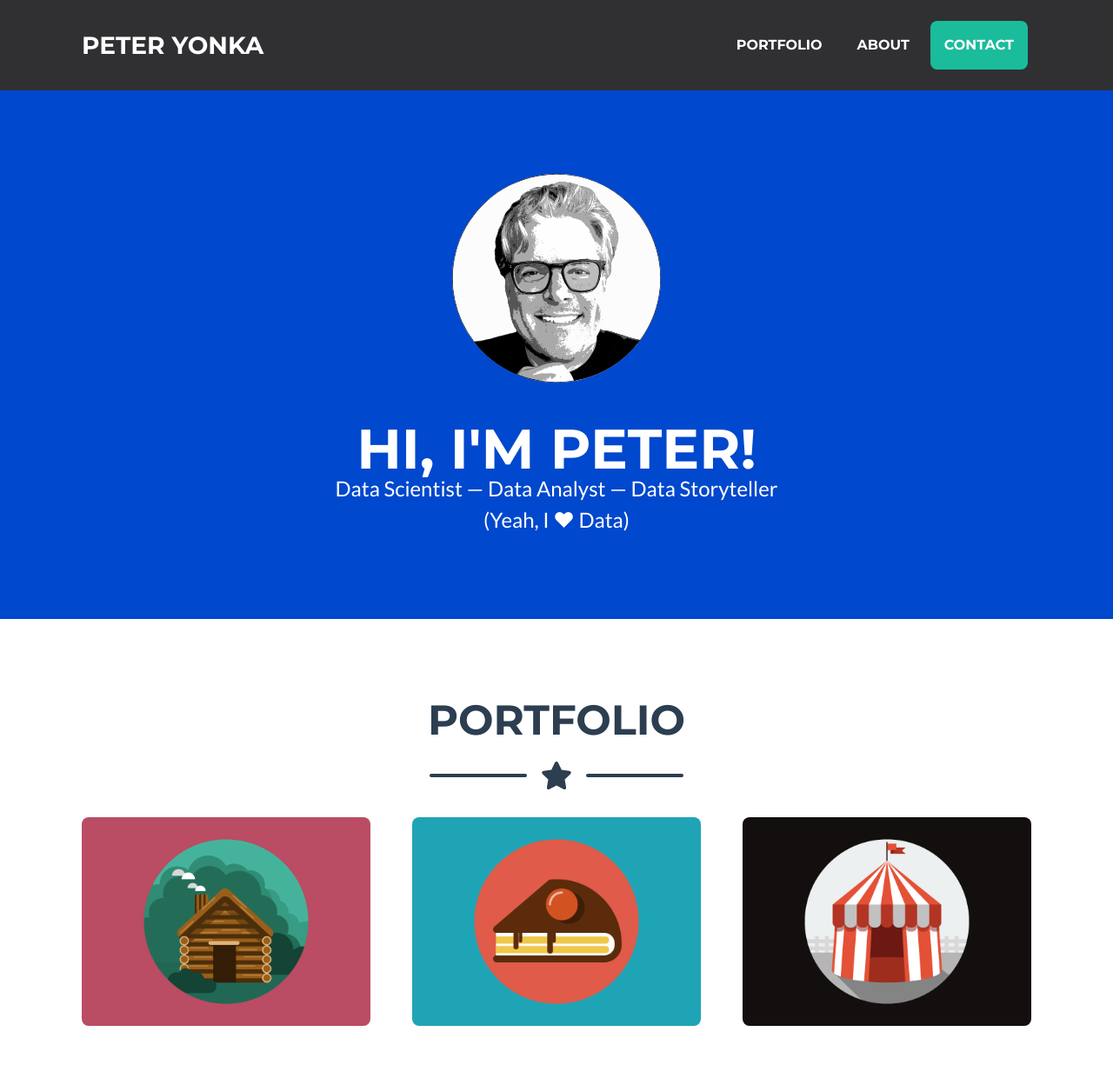
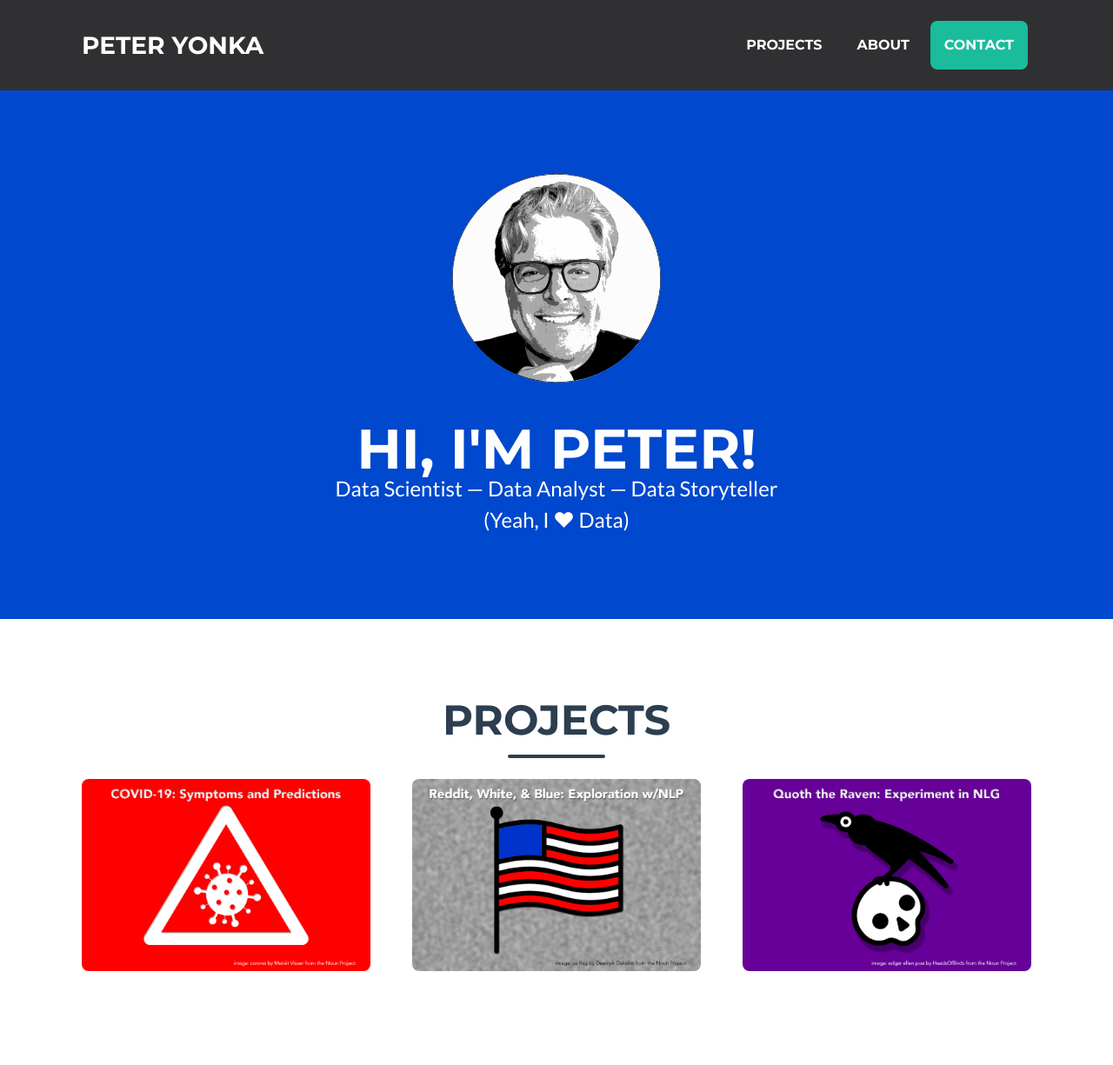
Before and after one commit to peteryonka/peteryonka.github.io, a plain HTML site: page index.html in a window 1280 px wide. Shown: the top 1225 px of the page at 87% size. Drawn offline with nearby package versions, Linux system fonts and the light colour scheme.

Commit message:
add project images

```diff
--- a/index.html
+++ b/index.html
@@ -27,7 +27,7 @@
                 </button>
                 <div class="collapse navbar-collapse" id="navbarResponsive">
                     <ul class="navbar-nav ml-auto">
-                        <li class="nav-item mx-0 mx-lg-1"><a class="nav-link py-3 px-0 px-lg-3 rounded js-scroll-trigger" href="#portfolio">Portfolio</a></li>
+                        <li class="nav-item mx-0 mx-lg-1"><a class="nav-link py-3 px-0 px-lg-3 rounded js-scroll-trigger" href="#portfolio">Projects</a></li>
                         <li class="nav-item mx-0 mx-lg-1"><a class="nav-link py-3 px-0 px-lg-3 rounded js-scroll-trigger" href="#about">About</a></li>
                         <li class="nav-item mx-0 mx-lg-1"><a class="nav-link py-3 px-0 px-lg-3 rounded js-scroll-trigger" href="#contact">Contact</a></li>
                     </ul>
@@ -56,12 +56,12 @@
         <section class="page-section portfolio" id="portfolio">
             <div class="container">
                 <!-- Portfolio Section Heading-->
-                <h2 class="page-section-heading text-center text-uppercase text-secondary mb-0">Portfolio</h2>
+                <h2 class="page-section-heading text-center text-uppercase text-secondary mb-0">Projects</h2>
                 <!-- Icon Divider-->
                 <div class="divider-custom">
                     <div class="divider-custom-line"></div>
-                    <div class="divider-custom-icon"><i class="fas fa-star"></i></div>
-                    <div class="divider-custom-line"></div>
+                    <!--<div class="divider-custom-icon"><i class="fas fa-star"></i></div>
+                    <div class="divider-custom-line"></div>-->
                 </div>
                 <!-- Portfolio Grid Items-->
                 <div class="row justify-content-center">
@@ -71,7 +71,7 @@
                             <div class="portfolio-item-caption d-flex align-items-center justify-content-center h-100 w-100">
                                 <div class="portfolio-item-caption-content text-center text-white"><i class="fas fa-plus fa-3x"></i></div>
                             </div>
-                            <img class="img-fluid" src="assets/img/portfolio/cabin.png" alt="" />
+                            <img class="img-fluid" src="assets/img/portfolio/Covid.png" alt="" />
                         </div>
                     </div>
                     <!-- Portfolio Item 2-->
@@ -80,7 +80,7 @@
                             <div class="portfolio-item-caption d-flex align-items-center justify-content-center h-100 w-100">
                                 <div class="portfolio-item-caption-content text-center text-white"><i class="fas fa-plus fa-3x"></i></div>
                             </div>
-                            <img class="img-fluid" src="assets/img/portfolio/cake.png" alt="" />
+                            <img class="img-fluid" src="assets/img/portfolio/Reddit.png" alt="" />
                         </div>
                     </div>
                     <!-- Portfolio Item 3-->
@@ -89,10 +89,10 @@
                             <div class="portfolio-item-caption d-flex align-items-center justify-content-center h-100 w-100">
                                 <div class="portfolio-item-caption-content text-center text-white"><i class="fas fa-plus fa-3x"></i></div>
                             </div>
-                            <img class="img-fluid" src="assets/img/portfolio/circus.png" alt="" />
+                            <img class="img-fluid" src="assets/img/portfolio/Raven.png" alt="" />
                         </div>
                     </div>
-                    <!-- Portfolio Item 4-->
+                    <!-- Portfolio Item 4
                     <div class="col-md-6 col-lg-4 mb-5 mb-lg-0">
                         <div class="portfolio-item mx-auto" data-toggle="modal" data-target="#portfolioModal4">
                             <div class="portfolio-item-caption d-flex align-items-center justify-content-center h-100 w-100">
@@ -101,7 +101,8 @@
                             <img class="img-fluid" src="assets/img/portfolio/game.png" alt="" />
                         </div>
                     </div>
-                    <!-- Portfolio Item 5-->
+                    -->
+                    <!-- Portfolio Item 5
                     <div class="col-md-6 col-lg-4 mb-5 mb-md-0">
                         <div class="portfolio-item mx-auto" data-toggle="modal" data-target="#portfolioModal5">
                             <div class="portfolio-item-caption d-flex align-items-center justify-content-center h-100 w-100">
@@ -110,7 +111,8 @@
                             <img class="img-fluid" src="assets/img/portfolio/safe.png" alt="" />
                         </div>
                     </div>
-                    <!-- Portfolio Item 6-->
+                    -->
+                    <!-- Portfolio Item 6
                     <div class="col-md-6 col-lg-4">
                         <div class="portfolio-item mx-auto" data-toggle="modal" data-target="#portfolioModal6">
                             <div class="portfolio-item-caption d-flex align-items-center justify-content-center h-100 w-100">
@@ -118,6 +120,7 @@
                             </div>
                             <img class="img-fluid" src="assets/img/portfolio/submarine.png" alt="" />
                         </div>
+                        -->
                     </div>
                 </div>
             </div>
```
Also changed, not shown: assets/img/portfolio/Covid.png (added), assets/img/portfolio/Raven.png (added), assets/img/portfolio/Reddit.png (added).
